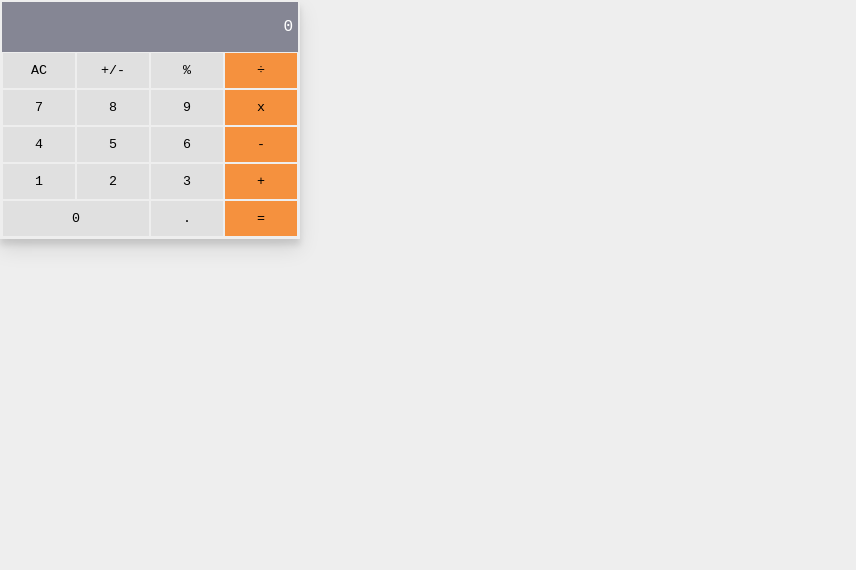
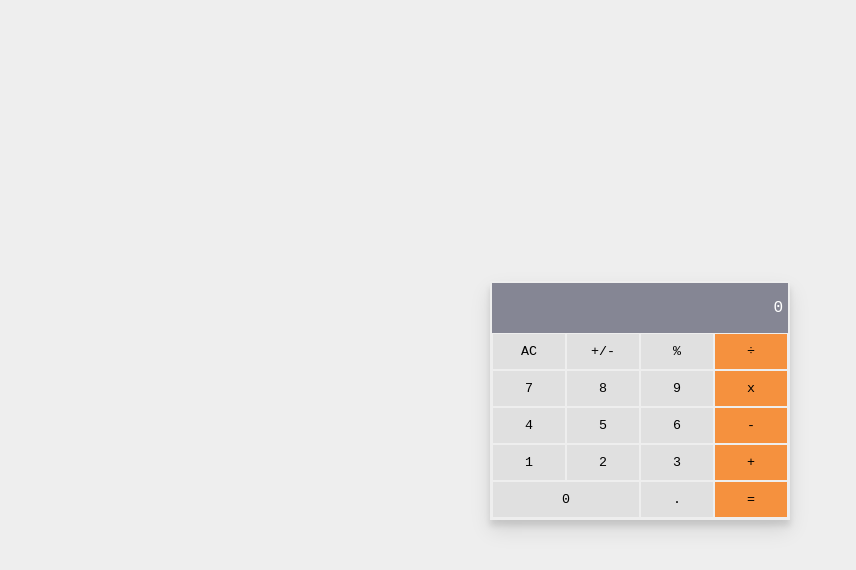
Before and after one commit to killy10o10/Math-Magicians, a React (Create React App) app: page / in a window 1280 px wide. Shown: the top 570 px of the page, without its empty margins (0-856 px from the left). Built offline with nearby package versions, Linux system fonts and the light colour scheme.

Commit message:
Add styling

```diff
--- a/src/index.css
+++ b/src/index.css
@@ -19,19 +19,19 @@ body {
   color: var(--dark);
 }
 
+.App {
+  width: 100%;
+  height: 100vh;
+  display: flex;
+  align-items: center;
+  justify-content: center;
+}
+
 button,
 input {
   outline: none;
   border: none;
   border-radius: 0%;
-}
-
-.calc-section {
-  width: 100%;
-  height: 100vh;
-  display: flex;
-  align-items: center;
-  justify-content: center;
 }
 
 .calc {
@@ -74,6 +74,12 @@ input {
 .btn {
   padding: 10px;
   background: var(--light);
+  transition: all 0.3s;
+}
+
+.btn:active {
+  box-shadow: 0 4px 8px var(--ash);
+  transform: scale(0.98);
 }
 
 .btn-div:nth-child(19) .btn,
```
